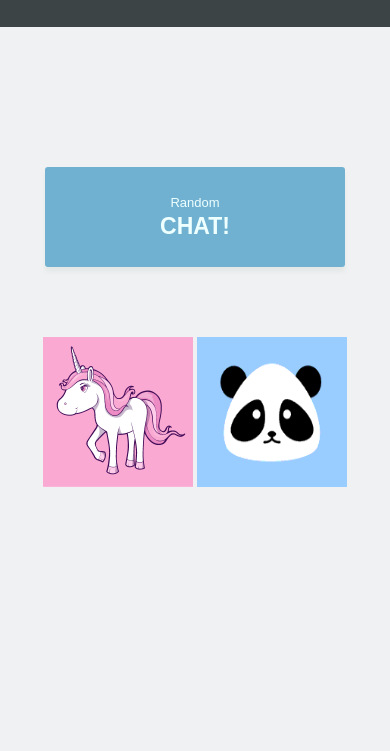
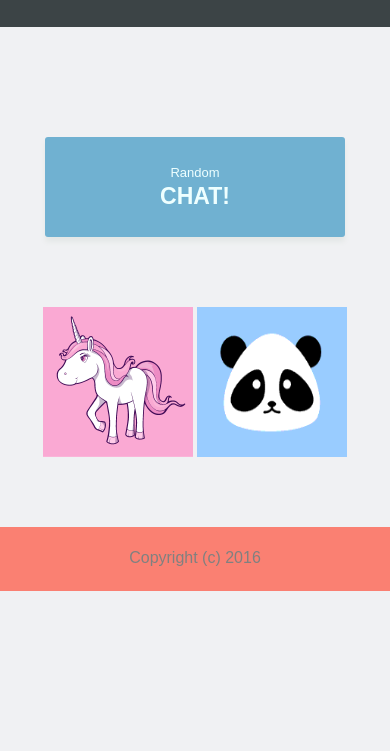
Before and after one commit to kevin1193/kachatka, a website: page views/home.html in a window 390 px wide. Shown: the part 93-844 px from the top of the page. Drawn offline with Linux system fonts and the light colour scheme; files that its build step writes are made by us from their sources.

Commit message:
First step in mobile responsive

```diff
--- a/public/css/stylesheet.css
+++ b/public/css/stylesheet.css
@@ -15,6 +15,8 @@ body {
 	background-color: #f0f1f3;
 	color:#667073;
 	font: 16px/1.3 'Arial',sans-serif;
+	height: 100%;
+	width: 100%;
 }
 
 
@@ -51,6 +53,21 @@ body {
 	color: white;
 }
 
+.footer {
+	height: 4em;
+	color: grey;
+	background-color: salmon;
+
+}
+.footer-content {
+	text-align:center;
+	vertical-align:middle
+}
+.push {
+	height: 4em;
+	background-color: #f0f1f3;
+}
+
 
 
 /* ------ Invite ------ */
@@ -77,6 +94,7 @@ body {
 
 
 
+
 /* ------------ Section styles ------------ */
 
 
@@ -86,7 +104,7 @@ body {
 
 .homesection {
 	text-align:center;
-	margin-top:140px;
+	margin-top:110px;
 }
 
 .node {
--- a/views/home.html
+++ b/views/home.html
@@ -8,10 +8,11 @@
 <html>
 
 <head>
-	<title>KaChatKa| Create connections</title>
+	<title>KaChatKa| Where strangers meet you.</title>
 
 	<link type="text/css" rel="stylesheet" href="css/stylesheet.css" />
 	<link href="http://fonts.googleapis.com/css?family=Open+Sans Condensed:300italic,300,700" rel="stylesheet" type="text/css">
+	<meta name="viewport" content="width=device-width, initial-scale=1">
 
 	<!-- This is for google analytics -->
 	<script>
@@ -30,7 +31,7 @@
 	<header class="homebanner">
 
 			<h1 class="homebannertext">
-	          KaChatKa    -Create connections!
+	          KaChatKa    -Connecting lives!
 			</h1>
 
 	</header>
@@ -47,9 +48,16 @@
 			</a>
 			<img src="/img/unicorn.gif" width="150" height="150">
 			<img src="/img/panda.png" width="150" height="150">
+
 		</div>
 
 	</section>
+	<div class="push"></div>
+	<div class="footer">
+		<div class = "footer-content" >
+			<br>
+			<p>Copyright (c) 2016</p></div>
+	</div>
 
 </body>
 </html>
```
Also changed, not shown: views/chat.html (+1 -0 lines).
